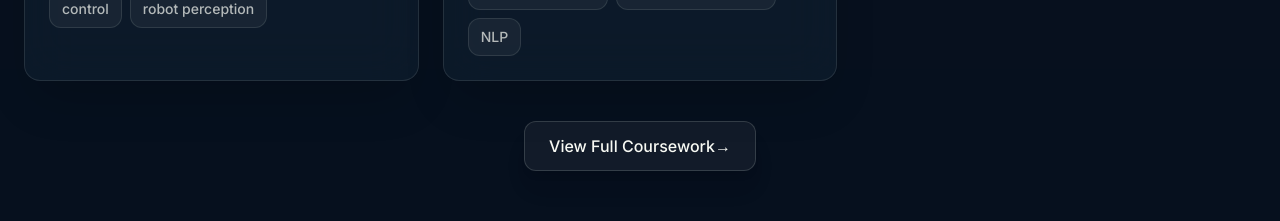
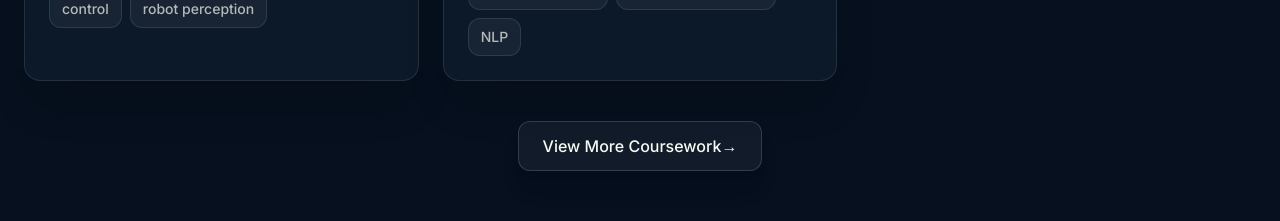
Before and after one commit to cvanherick/Connor_van_Herick_Website, a React (Vite) app: page / in a window 1280 px wide. Shown: the part 10600-10821 px from the top of the page. Built offline with nearby package versions, Linux system fonts and the light colour scheme.

Commit message:
Clarify coursework archive link

```diff
--- a/src/components/Coursework.tsx
+++ b/src/components/Coursework.tsx
@@ -45,7 +45,7 @@ const Coursework = ({ archive = false }: CourseworkProps) => {
             </motion.div>
           ))}
         </div>
-        {!archive && <div className="mt-10 text-center"><a href="./coursework/" className="btn btn-secondary inline-flex">View Full Coursework <span aria-hidden="true">→</span></a></div>}
+        {!archive && <div className="mt-10 text-center"><a href="./coursework/" className="btn btn-secondary inline-flex">View More Coursework <span aria-hidden="true">→</span></a></div>}
       </div>
     </section>
   )
```
